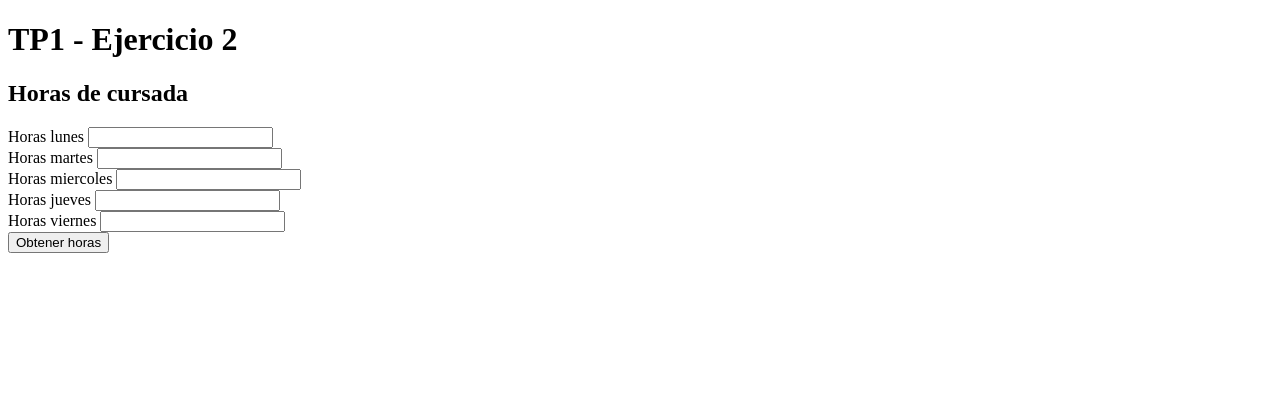
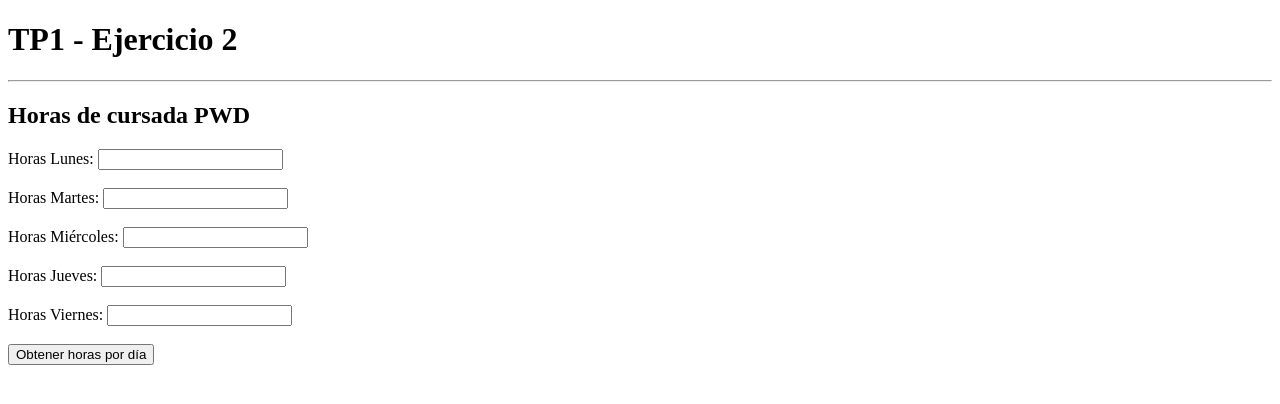
Before and after one commit to MGIC12/PWD_2025, a PHP site: page /Ejercicio2.php in a window 1280 px wide. Shown: the top 404 px of the page. Run offline with PHP 8.4, Linux system fonts and the light colour scheme.

Commit message:
Ejercicio 2 terminado

```diff
--- a/TP1/Ejercicio2/Ejercicio2.php
+++ b/TP1/Ejercicio2/Ejercicio2.php
@@ -7,24 +7,25 @@
 </head>
 <body>
     <h1>TP1 - Ejercicio 2</h1>
-    <h2>Horas de cursada</h2>
+    <hr>
+    <h2>Horas de cursada PWD</h2>
     <form action="verhoras.php" method="get">
-        <label for="horas">Horas lunes</label>
+        <label for="horas">Horas Lunes: </label>
         <input type="number" name="horasL" id="horasL">
-        <br>
-        <label for="horas">Horas martes</label>
+        <br><br>
+        <label for="horas">Horas Martes: </label>
         <input type="number" name="horasM" id="horasM">
-        <br>
-        <label for="horas">Horas miercoles</label>
+        <br><br>
+        <label for="horas">Horas Miércoles: </label>
         <input type="number" name="horasMi" id="horasMi">
-        <br>
-        <label for="horas">Horas jueves</label>
+        <br><br>
+        <label for="horas">Horas Jueves: </label>
         <input type="number" name="horasJ" id="horasJ">
-        <br>
-        <label for="horas">Horas viernes</label>
+        <br><br>
+        <label for="horas">Horas Viernes: </label>
         <input type="number" name="horasV" id="horasV">
-        <br>
-        <button type="submit">Obtener horas</button>
+        <br><br>
+        <button type="submit">Obtener horas por día</button>
     </form>
 </body>
 </html>
--- a/TP1/Ejercicio2/verhoras.php
+++ b/TP1/Ejercicio2/verhoras.php
@@ -8,13 +8,13 @@ $horasPWDV = $_GET["horasV"];
 $horasPWD = array($horasPWDL, $horasPWDM, $horasPWDMi, $horasPWDJ, $horasPWDV);
 $dias = ["Lunes", "Martes", "Miercoles", "Jueves", "Viernes"];
 
-$horasPWDarray = "Horas cursadas por día: <br>";
+$horasPWDarray = "<h1>Horas cursadas por día:</h1><hr><br>";
 for ($i = 0; $i < count($horasPWD); $i++){
-    $horasPWDarray .= $dias[$i] . ": " . $horasPWD[$i] . "<br>";
+    $horasPWDarray .= $dias[$i] . ": " . $horasPWD[$i] . " horas <br>";
 }
 
 $horasTotal = $horasPWDL + $horasPWDM + $horasPWDMi + $horasPWDJ + $horasPWDV;
 echo $horasPWDarray . "<br>";
-echo "El total de horas cursadas es: " . $horasTotal;
+echo "El total de horas cursadas por semana es de: " . $horasTotal." horas";
 
 ?>
```
